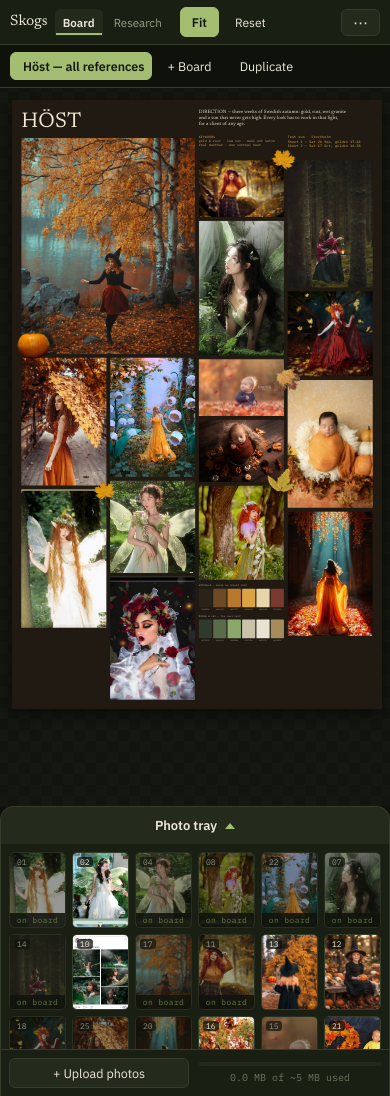
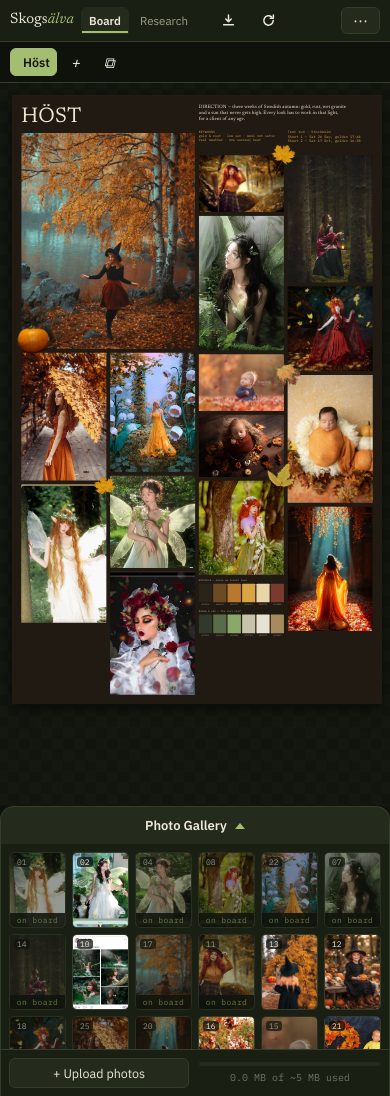
Before and after one commit to southocean/Photoshoot, a plain HTML site: page web/index.html in a window 390 px wide. Drawn offline with Linux system fonts and the light colour scheme.

Commit message:
Turn the toolbar into symbols and let Fit earn its place
The bar was spending its width on words. Fit, Download, Reset, New board
and Duplicate are icons now; the name lives on in the tooltip and the
aria-label, so nothing is lost to a screen reader.

Fit was the worst offender: it sat there permanently announcing a state
that is true almost all the time. It now squeezes in only once the zoom
has left the fit scale, and folds itself away the moment you press it.

Download is new, and on a phone a plain download lands in Files rather
than the camera roll — so it goes through the share sheet, where "Save
Image" puts it in the photo library. It stays a download everywhere else.

Undoing back to the start now returns the page title: the history pair
only exists while there is history. Trade-off: redo is unreachable from
the bar at that point, which is the state you started in anyway.

Also: the full name reads "Skogsälva" again at phone widths, and the
default board is "Höst".

Co-Authored-By: Claude Opus 5 <noreply@anthropic.com>

```diff
--- a/web/assets/board.css
+++ b/web/assets/board.css
@@ -742,7 +742,6 @@ button.danger:hover { border-color: var(--rowan); color: var(--rowan); }
 }
 
 @media (max-width: 560px) {
-  .brand em { display: none; }
   .vtab { padding: 5px 7px; font-size: 11.5px; }
 }
 
@@ -773,3 +772,32 @@ button.danger:hover { border-color: var(--rowan); color: var(--rowan); }
   #bar.showhistory .brand { max-width: 0; opacity: 0; margin-right: 0; }
   #bar.showhistory #history { max-width: 78px; opacity: 1; }
 }
+
+/* ================= icon buttons ================= */
+
+.ico { display: block; line-height: 0; flex: none; }
+.ico svg { width: 15px; height: 15px; display: block; }
+.ico.sym { font-size: 15px; line-height: 1; font-family: var(--sans); }
+
+/* Fit, Download, Reset, +, Duplicate read as symbols; the visible name is
+   carried by the tooltip, the accessible one by aria-label. */
+#bar .lbl, #pagebar .lbl {
+  position: absolute; width: 1px; height: 1px;
+  margin: -1px; padding: 0; border: 0;
+  clip: rect(0 0 0 0); clip-path: inset(50%); overflow: hidden; white-space: nowrap;
+}
+#zfit, #png, #reset, #pagebar .ghost { padding: 5px 9px; }
+
+/* Fit only exists while the board is off its fit scale — squeezes in, and
+   folds itself away the moment you press it. */
+#zfit {
+  max-width: 0; opacity: 0; overflow: hidden;
+  padding-left: 0; padding-right: 0; border-width: 0;
+  transition: max-width .26s ease, opacity .18s ease,
+              padding .26s ease, border-width .26s ease;
+}
+#bar.showfit #zfit { max-width: 40px; opacity: 1; padding-left: 9px; padding-right: 9px; border-width: 1px; }
+
+@media (prefers-reduced-motion: reduce) {
+  #zfit { transition: none; }
+}
--- a/web/assets/board.js
+++ b/web/assets/board.js
@@ -263,14 +263,16 @@
       pagebar.appendChild(t);
     });
 
-    pagebar.appendChild(mk("+ Board", addBoard.bind(null, null), "Start an empty board for another look"));
-    pagebar.appendChild(mk("Duplicate", function () { addBoard(board); }, "Copy this board as a starting point"));
-
-    function mk(label, fn, title, cls) {
+    pagebar.appendChild(mk("+", addBoard.bind(null, null), "New board", null, "Board"));
+    pagebar.appendChild(mk("⧉", function () { addBoard(board); }, "Duplicate this board", null, "Duplicate"));
+
+    function mk(sym, fn, title, cls, label) {
       var b = document.createElement("button");
       b.className = "ghost" + (cls ? " " + cls : "");
-      b.textContent = label;
+      b.innerHTML = '<i class="ico sym">' + esc(sym) + '</i>' +
+        (label ? '<span class="lbl">' + esc(label) + "</span>" : "");
       b.title = title;
+      b.setAttribute("aria-label", title);
       b.onclick = fn;
       return b;
     }
@@ -286,7 +288,7 @@
      showing, then hands it over. Two dead buttons are worse than a wordmark. */
   function syncIdSlot() {
     document.getElementById("bar")
-      .classList.toggle("showhistory", !!(undoStack.length || redoStack.length));
+      .classList.toggle("showhistory", undoStack.length > 0);
   }
 
   function itemById(id) {
@@ -939,7 +941,7 @@
   /* Secondary tools. On a phone these move into one menu instead of wrapping the
      bar onto four rows; the nodes themselves move, so handlers stay attached. */
   var OVERFLOW = ["add-text", "add-swatch", "add-sticker", "arrange",
-                  "grounds", "png", "json", "import", "sizes"];
+                  "grounds", "json", "import", "sizes"];
   var homes = null;     // where each overflow node lives on a wide screen
   var histHome = null;  // and where the undo/redo pair lives there
   var narrow = null;
@@ -1213,16 +1215,19 @@
     page.style.transform = "scale(" + zoom + ")";
     pagewrap.style.width = board.w * zoom + "px";
     pagewrap.style.height = board.h * zoom + "px";
-    if (manual && fitOn) { fitOn = false; syncFit(); }
+    if (manual && fitOn) fitOn = false;
+    syncFit();
     placeActions();
     if (manual) save();
   }
 
-  function fitZoom() {
+  function fitScale() {
     // a phone cannot spare 80px of margin around the board
     var avail = stage.clientWidth - (isNarrow() ? 20 : 80);
-    setZoom(Math.min(1, avail / board.w));
-  }
+    return Math.min(1, avail / board.w);
+  }
+
+  function fitZoom() { setZoom(fitScale()); }
 
   /* Called wherever the available space changed. Respects the toggle.
      Guards `board` because layout code also runs during boot, before load. */
@@ -1238,6 +1243,10 @@
       b.setAttribute("aria-pressed", fitOn ? "true" : "false");
       b.title = fitOn ? "Auto-fit is on — zoom manually to turn it off" : "Fit the board and keep it fitted";
     }
+    /* On a narrow bar Fit only earns its space while the board isn't fitted:
+       press it, the board fits, and it folds away again. */
+    var off = board ? Math.abs(zoom - fitScale()) > 0.005 : false;
+    document.getElementById("bar").classList.toggle("showfit", off);
   }
   /* The action bar is position:fixed, so it has to be re-placed whenever the
      board scrolls underneath it — otherwise it detaches from its item. */
@@ -2207,7 +2216,26 @@
     g.closePath();
   }
 
+  /* On a phone a plain download lands in Files, not the camera roll. The share
+     sheet is the only route into the photo library from a web page, and it is
+     what "Save Image" on iOS and "Save to Photos" on Android hang off. */
+  function shareToPhotos(blob, name) {
+    if (!isNarrow() || !/^image\//.test(blob.type) || !navigator.canShare) return false;
+    try {
+      var file = new File([blob], name, { type: blob.type });
+      if (!navigator.canShare({ files: [file] })) return false;
+      navigator.share({ files: [file], title: "Mood board" })
+        .then(function () { toast("Choose Save Image to add it to your photos."); })
+        .catch(function (err) {
+          if (err && (err.name === "AbortError" || err.name === "NotAllowedError")) return;
+          anchorSave(name, blob, blob.type);
+        });
+      return true;
+    } catch (e) { return false; }
+  }
+
   function saveFile(name, data, mime) {
+    if (data instanceof Blob && shareToPhotos(data, name)) return;
     if (downloads) {
       downloads.save({ filename: name, data: data }).then(function () {
         toast("Saved " + name);
--- a/web/assets/data.js
+++ b/web/assets/data.js
@@ -114,7 +114,7 @@ window.GROUNDS = ["#211a13", "#1b2016", "#14170f", "#2f2018", "#ede8d9", "#e5d9c
 /* The board as it first opens. Everything on it is movable, resizable, deletable.
    At most two photos per concept — a mood board is defined by what you left off. */
 window.DEFAULT_BOARD = {
-  name: "Höst — all references",
+  name: "Höst",
   bg: "#211a13",
   w: 1600,
   photos: ["17", "11", "14", "07", "18", "25", "22", "15", "19", "23", "04", "08", "01", "20", "05"],
--- a/web/index.html
+++ b/web/index.html
@@ -32,7 +32,7 @@
     </span>
 
     <span id="board-tools">
-    <button id="toggle-tray" class="on" title="Show or hide the photo tray">Photos</button>
+    <button id="toggle-tray" class="on" title="Show or hide the photo gallery">Photos</button>
 
     <span class="sep"></span>
 
@@ -57,15 +57,15 @@
       <button id="zout" class="ghost" title="Zoom out">−</button>
       <span id="zlabel">100%</span>
       <button id="zin" class="ghost" title="Zoom in">+</button>
-      <button id="zfit" class="ghost" title="Fit to window">Fit</button>
+      <button id="zfit" class="ghost" title="Fit the board to the window" aria-label="Fit to window"><i class="ico"><svg viewBox="0 0 16 16" aria-hidden="true"><path d="M2.5 6V2.5H6M13.5 6V2.5H10M2.5 10v3.5H6M13.5 10v3.5H10" fill="none" stroke="currentColor" stroke-width="1.6" stroke-linecap="round" stroke-linejoin="round"/></svg></i><span class="lbl">Fit</span></button>
     </span>
 
     <span class="sep"></span>
 
-    <button id="png" title="Download the board as an image">Download PNG</button>
+    <button id="png" class="ghost" title="Download the board as an image" aria-label="Download the board as an image"><i class="ico"><svg viewBox="0 0 16 16" aria-hidden="true"><path d="M8 2.2v7.2m0 0 2.9-2.9M8 9.4 5.1 6.5" fill="none" stroke="currentColor" stroke-width="1.6" stroke-linecap="round" stroke-linejoin="round"/><path d="M2.8 12.6h10.4" fill="none" stroke="currentColor" stroke-width="1.6" stroke-linecap="round"/></svg></i><span class="lbl">Download</span></button>
     <button id="json" title="Save the board to a file you can send on">Export</button>
     <button id="import" title="Load a board someone sent you">Import</button>
-    <button id="reset" class="ghost danger" title="Back to the default arrangement">Reset</button>
+    <button id="reset" class="ghost danger" title="Back to the default arrangement" aria-label="Reset the board"><i class="ico"><svg viewBox="0 0 16 16" aria-hidden="true"><path d="M13 8A5 5 0 1 1 11.3 4.2" fill="none" stroke="currentColor" stroke-width="1.6" stroke-linecap="round"/><path d="M13.2 2.2v3.4H9.8" fill="none" stroke="currentColor" stroke-width="1.6" stroke-linecap="round" stroke-linejoin="round"/></svg></i><span class="lbl">Reset</span></button>
 
     <input type="file" id="import-file" accept="application/json,.json" hidden>
     <input type="file" id="upload-file" accept="image/*" multiple hidden>
@@ -89,10 +89,10 @@
 
     <aside id="tray">
       <button id="tray-handle" aria-expanded="true" aria-controls="tray-list">
-        <span>Photo tray</span><i class="chev" aria-hidden="true"></i>
+        <span>Photo Gallery</span><i class="chev" aria-hidden="true"></i>
       </button>
       <div class="tray-head">
-        <h2>Photo tray</h2>
+        <h2>Photo Gallery</h2>
         <p>Click one to drop it on the board.</p>
       </div>
       <div class="tray-list" id="tray-list"></div>
@@ -105,7 +105,7 @@
         <p class="hint">Or drag image files anywhere onto the page.</p>
       </div>
       <div id="tray-grip" role="separator" aria-orientation="vertical" tabindex="0"
-           aria-label="Drag to resize the photo tray" title="Drag to resize · double-click to reset"></div>
+           aria-label="Drag to resize the photo gallery" title="Drag to resize · double-click to reset"></div>
     </aside>
 
     <div id="stage">
```
